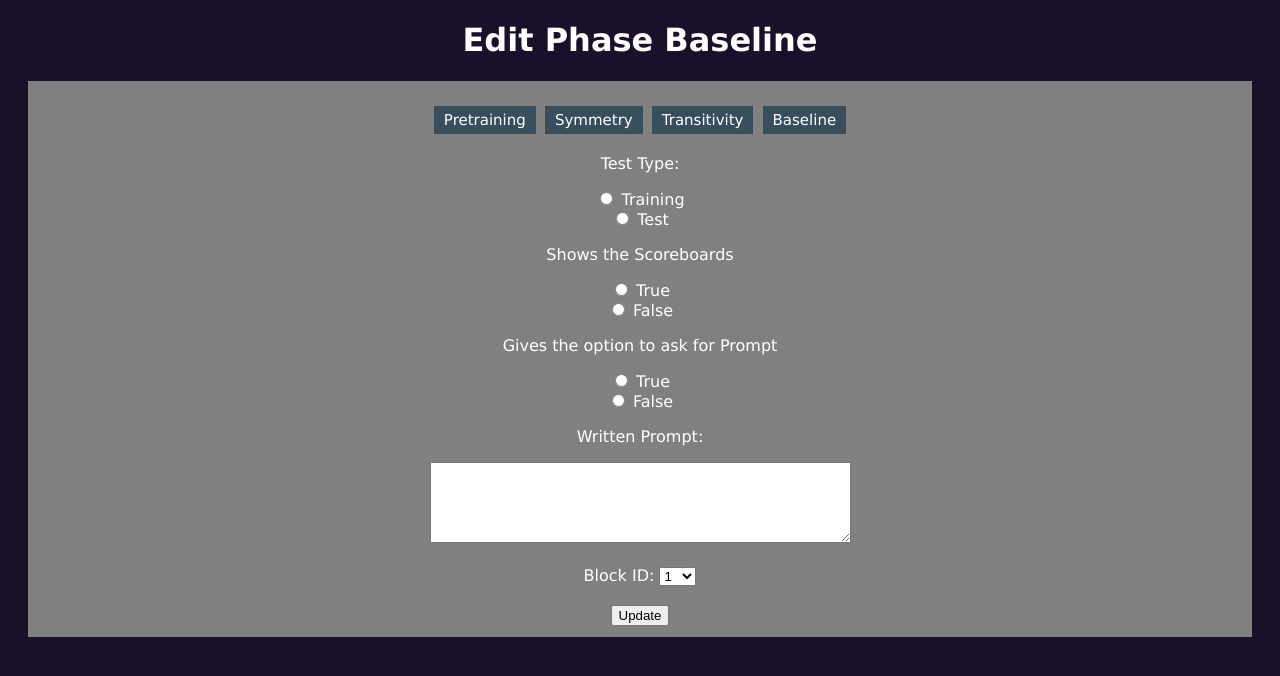
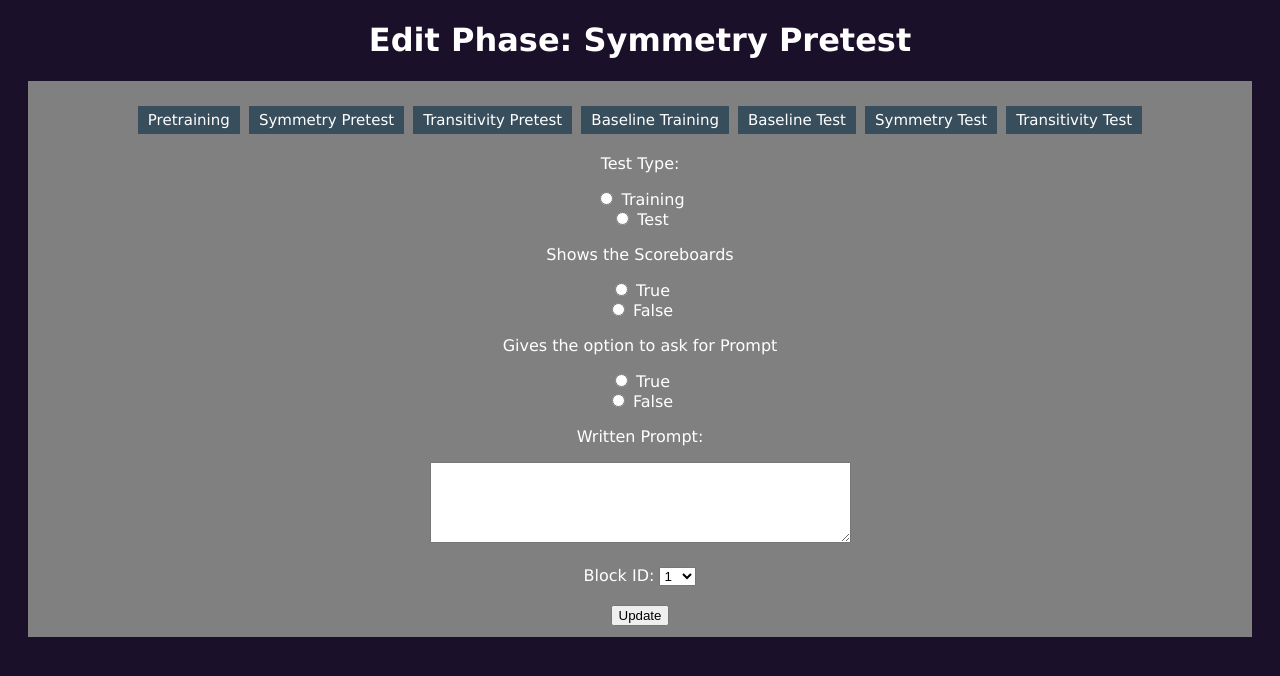
Before and after one commit to bellerhyann/PsycologyTestingPlatform, a plain HTML site: page editPhase2.html in a window 1280 px wide. Drawn offline with Linux system fonts and the light colour scheme.

Commit message:
Updated Directory & titles
html edit phase has been renamed and the edits made in class have been applied to each page

```diff
--- a/editPhase2.html
+++ b/editPhase2.html
@@ -65,7 +65,7 @@
         }
     </style>
     <body class="background">
-        <h1 class="center">Edit Phase Baseline</h1>
+        <h1 class="center">Edit Phase: Symmetry Pretest </h1>
         <div class="box3">
         <div class="boxMain">
 
@@ -73,15 +73,18 @@
 
         <form action="./backend/editPhase.php" id="edit_phase" method="post" enctype="multipart/form-data">
             <div>
-                <a href="/editPhasePre.html" class="button">Pretraining</a>
-                <a href="/editPhaseSymmetry.html" class="button">Symmetry</a>
-                <a href="/editPhaseTransitive.html" class="button">Transitivity</a>
-                <a href="/editPhaseBaseline.html" class="button">Baseline</a>
-            <br>
-            <p>Test Type: </p>
-            <input type="radio" id="testType" name="testType" value="training"> <label for="training">Training</label><br>
-            <input type="radio" id="testType" name="testType" value="test"> <label for="training">Test</label><br>
-            <p>Shows the Scoreboards</p>
+                <a href="/editPhase1.html" class="button">Pretraining</a>
+                <a href="/editPhase2.html" class="button">Symmetry Pretest</a>
+                <a href="/editPhase3.html" class="button">Transitivity Pretest</a>
+                <a href="/editPhase4.html" class="button">Baseline Training</a>
+                <a href="/editPhase5.html" class="button">Baseline Test</a>
+                <a href="/editPhase6.html" class="button">Symmetry Test</a>
+                <a href="/editPhase7.html" class="button">Transitivity Test</a>
+                <br>
+                <p>Test Type: </p>
+                <input type="radio" id="testType" name="testType" value="training"> <label for="training">Training</label><br>
+                <input type="radio" id="testType" name="testType" value="test"> <label for="training">Test</label><br>
+                <p>Shows the Scoreboards</p>
                 <input type="radio" id="trueSb" name="showScoreboard" value="true"> <label for="true">True</label><br>
                 <input type="radio" id="falseSb" name="showScoreboard" value="false"> <label for="false">False</label>
             </div>
```
Also changed, not shown: editPhase1.html (+1 -1 lines), editPhase3.html (+13 -10 lines), editPhase4.html (+13 -10 lines), editPhase5.html (+13 -10 lines), editPhase6.html (+13 -10 lines), editPhase7.html (+8 -5 lines).
